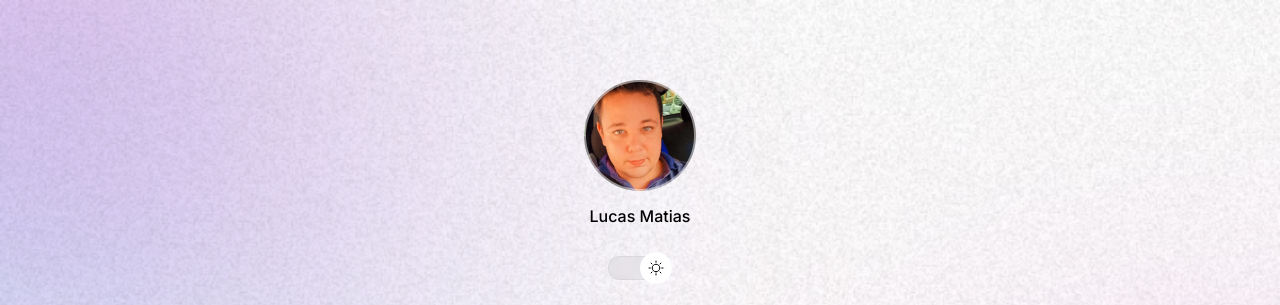
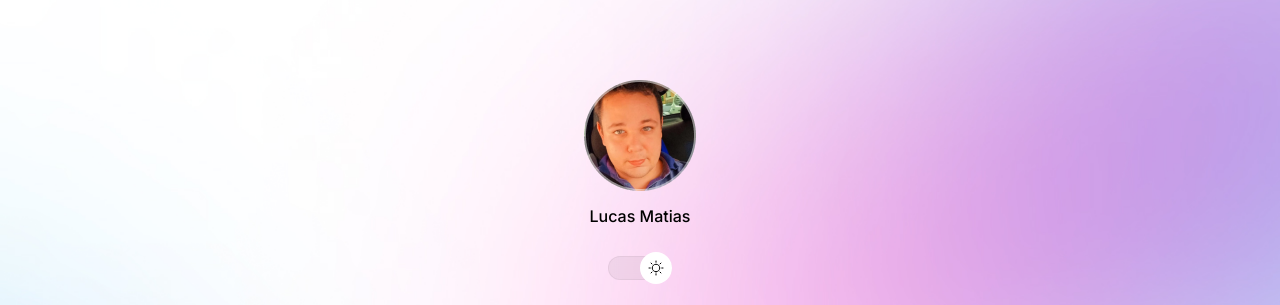
Before and after one commit to LucasdcMatias/DevLinks, a plain HTML site: page Rocketseat/Projeto/index.html in a window 1280 px wide. Shown: the top 305 px of the page. Drawn offline with nearby package versions, Linux system fonts and the light colour scheme.

Commit message:
Width edit
Edição das proporções em diversos dispositivos

```diff
--- a/Rocketseat/Projeto/style.css
+++ b/Rocketseat/Projeto/style.css
@@ -42,7 +42,9 @@ body * {
 
 #container{
     width: 360px;
+    max-width: 588px;
     margin: 56px auto 0px;
+    padding: 0 24px;
 }
 /* Profile */
 #profile{
@@ -170,3 +172,15 @@ footer {
     text-align: center;
     font-size: 14px;
 }
+
+/* Media Queries */
+@media (min-width: 700px){
+    :root{
+        --bg-url: url(./assets/bg-desktop.jpg);
+    }
+
+    .light{
+        --bg-url: url(./assets/bg-desktop-light.jpg);
+    }
+
+}
```
